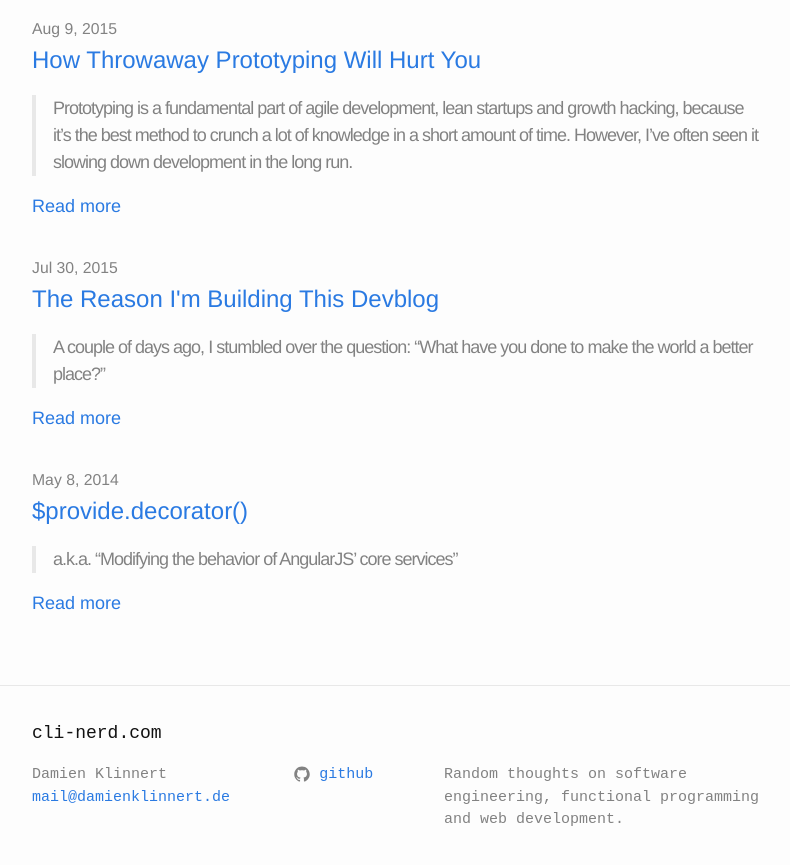
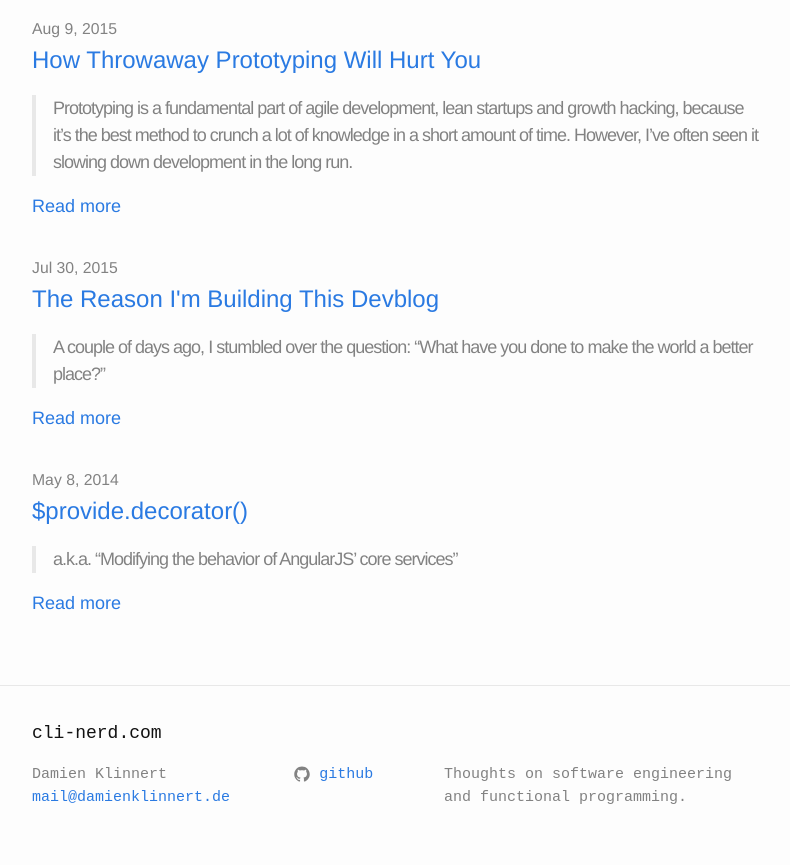
Before and after one commit to adamniedzielski/cli-nerd.com, a Jekyll site: the page built from index.html, in a window 1280 px wide and 900 px high, scrolled down 2228 px. Shown: the top 865 px of the window, without its empty margins (242-1032 px from the left). Built offline with Jekyll 4.4.1, drawn with Linux system fonts in a browser that asks for light colours.

Commit message:
fix blog description

```diff
--- a/_config.yml
+++ b/_config.yml
@@ -1,7 +1,7 @@
 title: cli-nerd.com
 email: mail@damienklinnert.de
 description: >
-  Random thoughts on software engineering, functional programming and web development.
+  Thoughts on software engineering and functional programming.
 baseurl: ""
 url: "http://cli-nerd.com"
 author: Damien Klinnert
```
